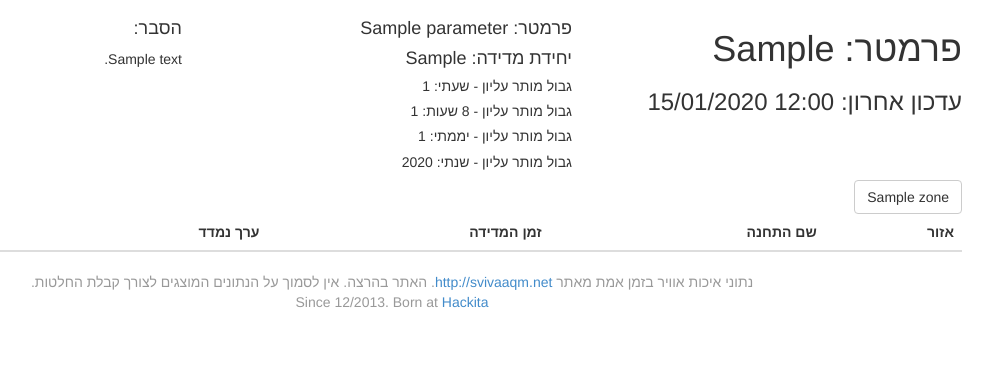
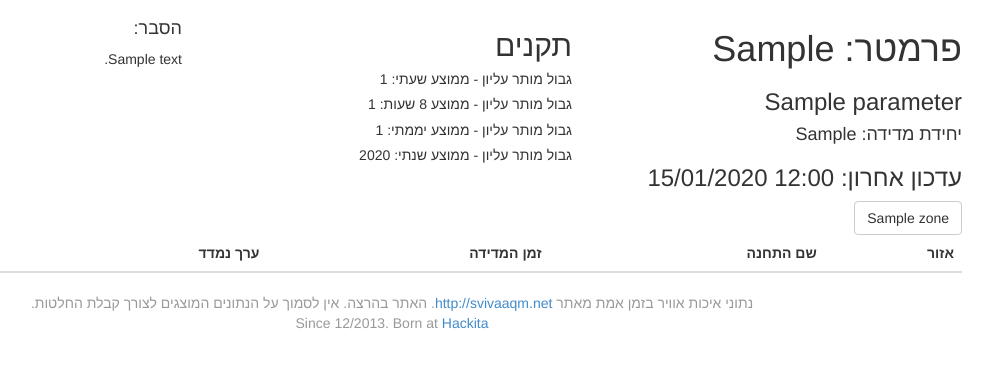
Before and after one commit to shaief/openAir, a Django app: a page that uses openair/records/templates/records/parameter.html in a window 1280 px wide. Shown: the part 51-419 px from the top of the page, without its empty margins (248-1241 px from the left). Run offline with Django 3.2, Linux system fonts and the light colour scheme; tables that the repository leaves empty hold one stand-in row (values such as "Sample post"); some libraries are stand-ins or nearby versions; some web fonts are replaced.

Commit message:
arranging parameter template

```diff
--- a/openair/records/templates/records/parameter.html
+++ b/openair/records/templates/records/parameter.html
@@ -22,15 +22,16 @@ openAir - Parameter: {{ parameter.abbr }}
 <div class="row">
 	<div class="col-md-4">
 		<h1>פרמטר: {{ parameter.abbr }}</h1>
+		<h3>{{ parameter.name }}</h3>
+		<h4>יחידת מדידה: {{ parameter.units }}</h4>
 		<h3>עדכון אחרון: <span dir="ltr">{{ lastupdate|date:"d/m/Y H:i" }}</span></h3>
 	</div>
 	<div class="col-md-4">
-		<h4>פרמטר: {{ parameter.name }}</h4>
-		<h4>יחידת מדידה: {{ parameter.units }}</h4>
-		<h5 align="right">גבול מותר עליון - שעתי: {{ parameter.standard_hourly }}</h5>
-		<h5 align="right">גבול מותר עליון - 8 שעות: {{ parameter.standard_8hours }}</h5>
-		<h5 align="right">גבול מותר עליון - יממתי: {{ parameter.standard_daily }}</h5>
-		<h5 align="right">גבול מותר עליון - שנתי: {{ parameter.standard_yearly }}</h5>
+		<h2>תקנים</h2>
+		<h5 align="right">גבול מותר עליון - ממוצע שעתי: {{ parameter.standard_hourly }}</h5>
+		<h5 align="right">גבול מותר עליון - ממוצע 8 שעות: {{ parameter.standard_8hours }}</h5>
+		<h5 align="right">גבול מותר עליון - ממוצע יממתי: {{ parameter.standard_daily }}</h5>
+		<h5 align="right">גבול מותר עליון - ממוצע שנתי: {{ parameter.standard_yearly }}</h5>
 	</div>
 	<div class="col-md-4">
 		<h4>הסבר:</h4> <p>{{ parameter.description }}</p>
```
